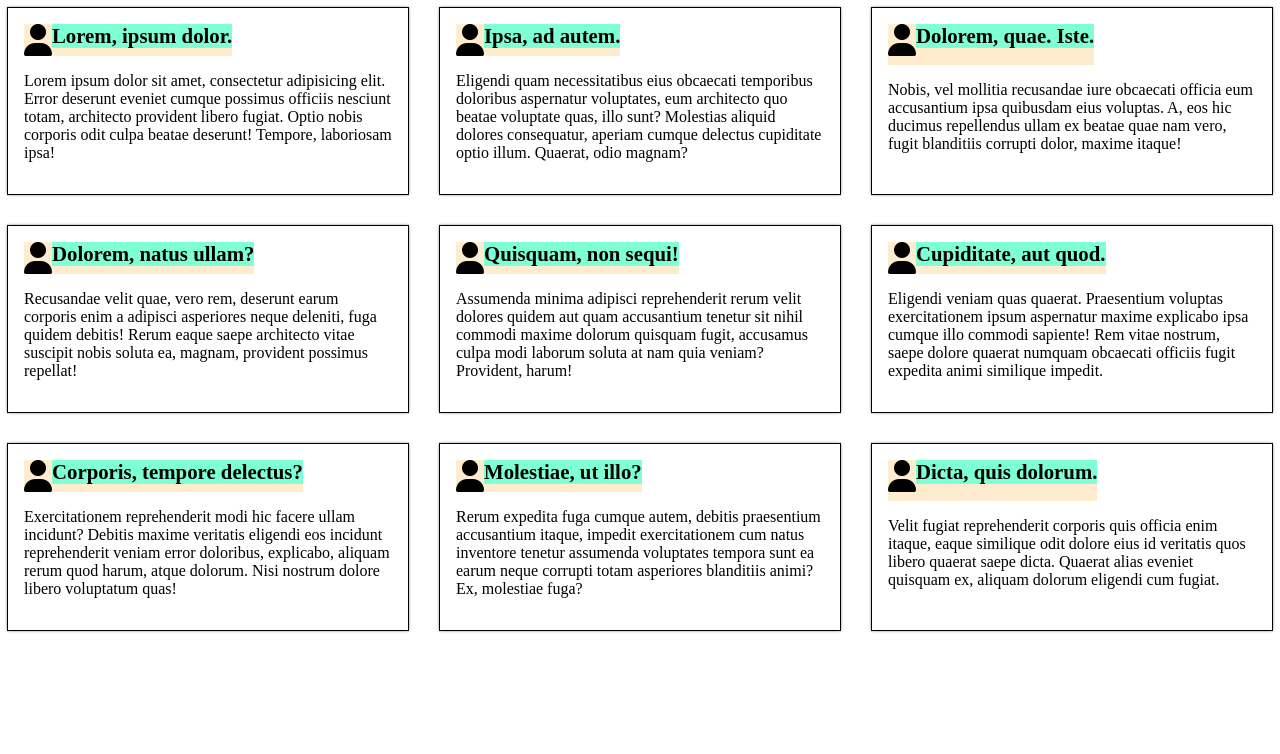
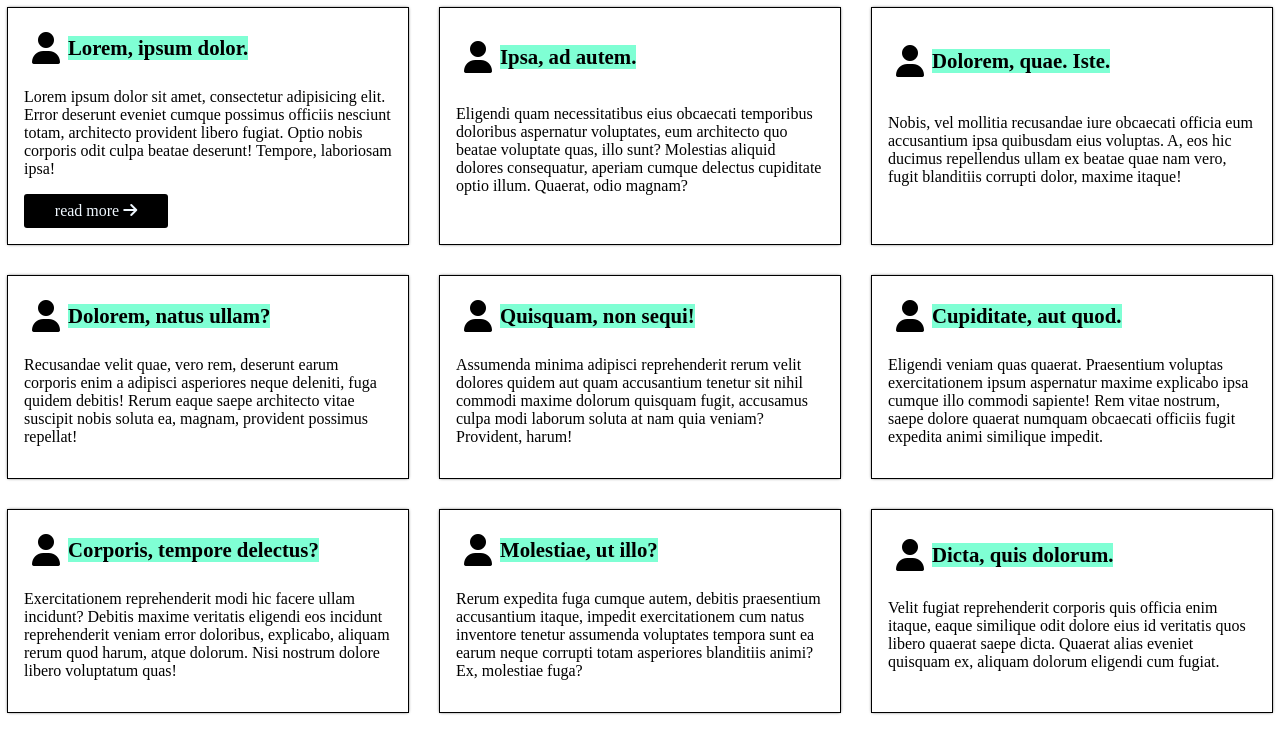
Before and after one commit to deepak0907/dg, a plain HTML site: page css/gallery.html in a window 1280 px wide. Drawn offline with Linux system fonts and the light colour scheme.

Commit message:
login page html

```diff
--- a/css/gallery.html
+++ b/css/gallery.html
@@ -26,8 +26,10 @@
             display: flex;
             flex-flow: row nowrap;
             align-items: flex-start;
-            justify-content: center;
-            background-color: blanchedalmond;
+            justify-content: flex-start;
+            align-items: center;
+            width: 100%;
+
         }
 
         h1 {
@@ -35,6 +37,20 @@
             padding: 0;
             background-color: aquamarine;
             font-size: 1.3rem;
+            white-space: nowrap;
+        }
+        .head i {
+            padding: .5rem;
+        }
+        a{
+            width: 8rem;
+            padding: .5rem;
+            background-color: #000;
+            color: aliceblue;
+            border-radius: 3px;
+            border: none;
+            text-align: center;
+
         }
 
     </style>
@@ -47,6 +63,9 @@
                 <h1>Lorem, ipsum dolor.</h1>
             </div>
             <p>Lorem ipsum dolor sit amet, consectetur adipisicing elit. Error deserunt eveniet cumque possimus officiis nesciunt totam, architecto provident libero fugiat. Optio nobis corporis odit culpa beatae deserunt! Tempore, laboriosam ipsa!</p>
+        <a>
+           read more <i class="fa-solid fa-arrow-right"></i>
+        </a>
         </div>
         <div class="card">
             <div class="head">
```
Also changed, not shown: login page clone/login.html (added, +33 -0 lines), login page clone/style.css (added).
